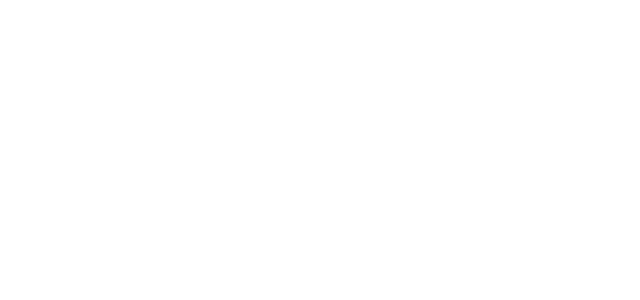
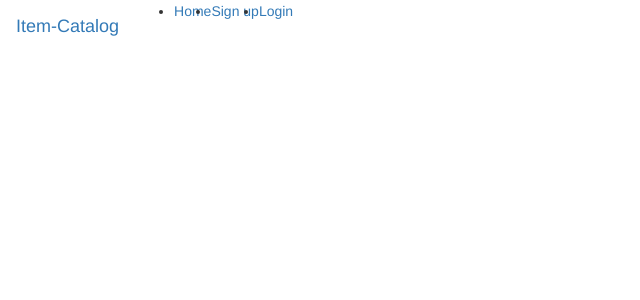
Before and after one commit to oldani/Item-Catalog, a React (Create React App) app: page / in a window 1280 px wide. Shown: the top 300 px of the page, without its empty margins (0-640 px from the left). Built offline with nearby package versions, Linux system fonts and the light colour scheme.

Commit message:
Add Navbar component

```diff
--- a/public/index.html
+++ b/public/index.html
@@ -15,6 +15,8 @@
     -->
     <title>React App</title>
   </head>
-  <body id="root">
+  <body>
+    <div id="root">
+    </div>
   </body>
 </html>
--- a/src/App.js
+++ b/src/App.js
@@ -1,12 +1,12 @@
 import React, { Component } from 'react';
 import './App.css';
+import { Navbar } from './components';
 
 
 class App extends Component {
   render() {
     return (
-      <div className="App">
-      </div>
+      <Navbar />
     );
   }
 }
--- /dev/null
+++ b/src/components/Navbar.js
@@ -0,0 +1,23 @@
+import React from 'react';
+
+
+export const Navbar = () => {
+  return (
+    <header>
+      <nav className="navbar navbar-toggleable-md navbar-light bg-faded">
+        <a className="navbar-brand" href="#">Item-Catalog</a>
+        <ul className="navbar-nav">
+          <li className="nav-item active">
+            <a className="nav-link" href="#">Home</a>
+          </li>
+          <li className="nav-item">
+            <a className="nav-link" href="#">Sign up</a>
+          </li>
+          <li className="nav-item">
+            <a className="nav-link" href="#">Login</a>
+          </li>
+        </ul>
+      </nav>
+    </header>
+  );
+};
--- /dev/null
+++ b/src/components/index.js
@@ -0,0 +1 @@
+export { Navbar } from './Navbar';
```
